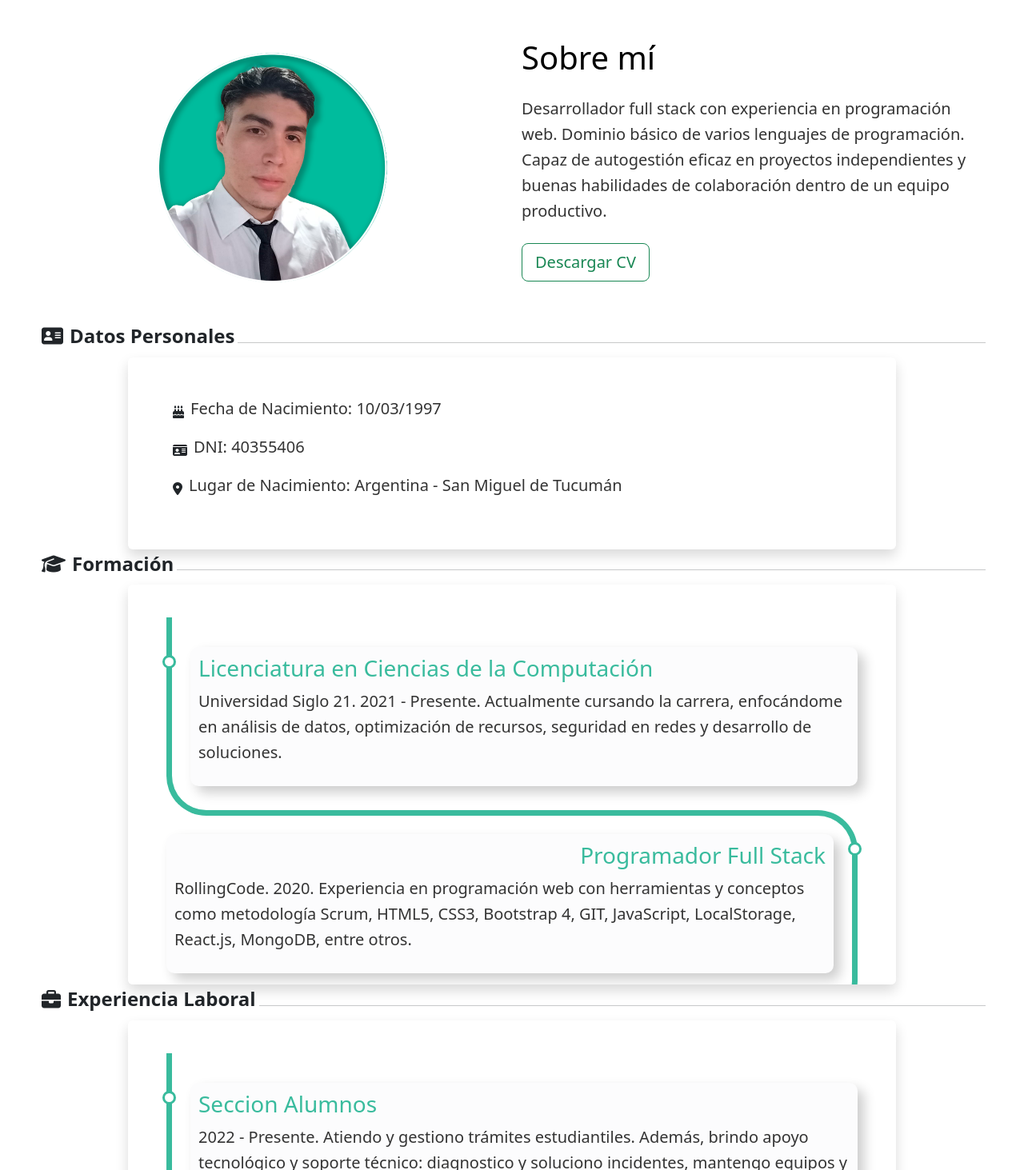
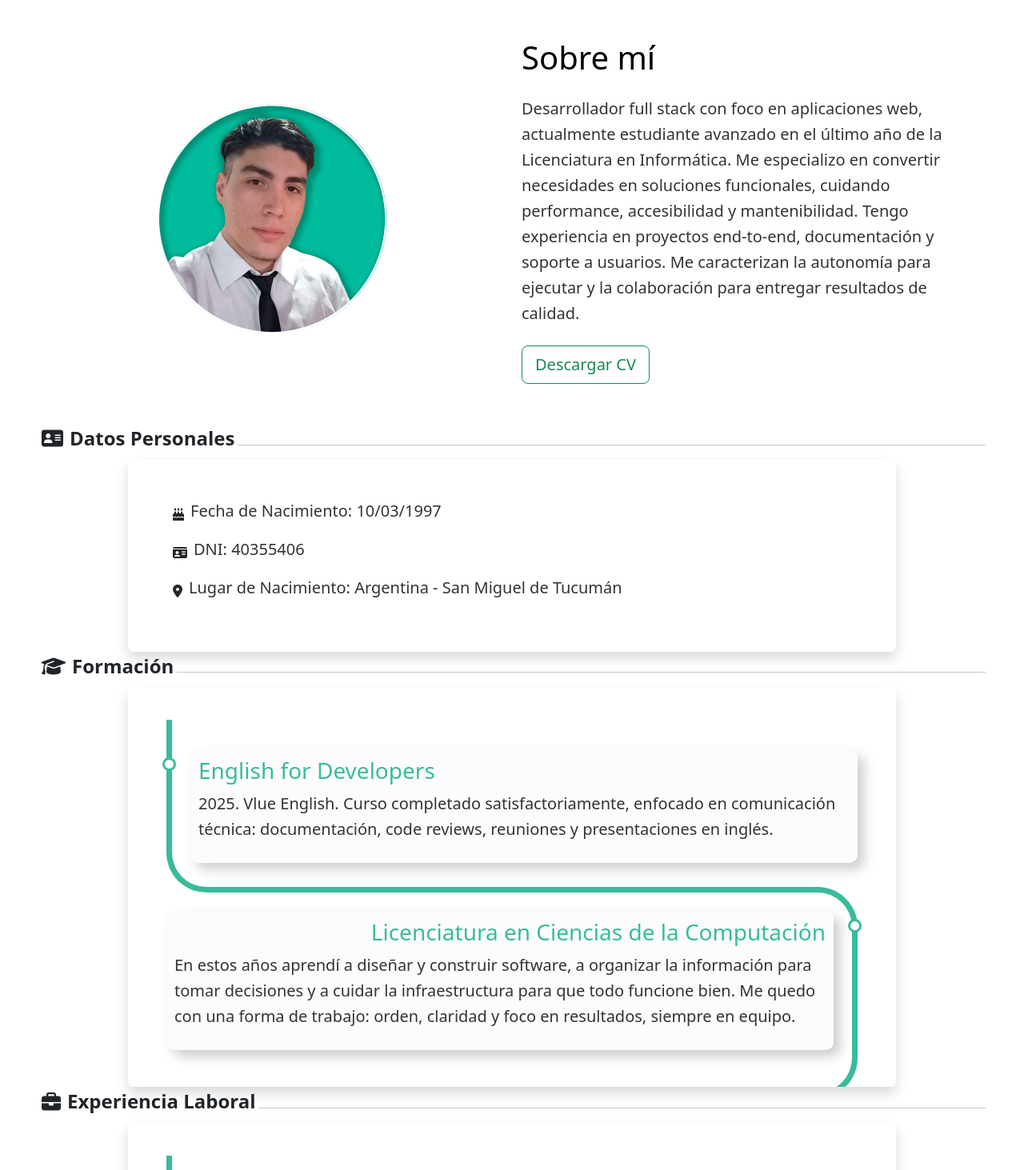
Before and after one commit to Eliseo-Baroni-97/personalpage, a React (Vite) app: page / in a window 1280 px wide. Shown: the part 647-2110 px from the top of the page at 80% size. Built offline with nearby package versions, Linux system fonts and the light colour scheme.

Commit message:
feat: Update profile descriptions and add new certification

```diff
--- a/i18n.js
+++ b/i18n.js
@@ -17,7 +17,7 @@ i18next
           "ocupacion": "Programmer",
           "bannerAlt": "Laptop on a desk with programming setup",
           "name": "About me",
-          "description": "Full stack developer with web programming experience. Basic mastery of various programming languages. Capable of effective self-management in independent projects and strong collaboration skills within a productive team.",
+          "description": "Full stack developer focused on web applications, currently an advanced student in the final year of a Bachelor's degree in Computer Science. I specialize in turning needs into functional solutions, taking care of performance, accessibility, and maintainability. I have experience in end-to-end projects, documentation, and user support. I am characterized by autonomy in execution and collaboration to deliver quality results.",
           "downloadCV": "Download CV",
           "datosPersonales": "Personal Data",
           "formacion": "Education",
@@ -30,7 +30,7 @@ i18next
           "dni": "DNI: 40355406",
           "lugarNacimiento": "Place of Birth: Argentina - San Miguel de Tucumán",
           "licenciaturaCienciasComputacion": "Bachelor's Degree in Computer Science",
-          "licenciaturaCienciasComputacionText": "Siglo 21 University. 2021 - Present. Currently studying the degree, focusing on data analysis, resource optimization, network security, and solution development.",
+          "licenciaturaCienciasComputacionText": "In these years, I learned to design and build software, to organize information for decision-making, and to maintain the infrastructure to ensure everything works well. I've adopted a work method: order, clarity, and a focus on results, always as a team.",
           "programadorFullStack": "Full Stack Developer",
           "programadorFullStackText": "RollingCode. 2020. Experience in web programming with tools and concepts like Scrum methodology, HTML5, CSS3, Bootstrap 4, GIT, JavaScript, LocalStorage, React.js, MongoDB, among others.",
           "cursoInglesAdultos": "English Course for Adults",
@@ -43,9 +43,11 @@ i18next
           "tecnicoITText": "Escuela Técnica N°5. 2015. Technical secondary education with knowledge in computing and technology.",
           "tecnicoReparacionPC": "PC Repair Technician",
           "tecnicoReparacionPCText": "UTN. 2014. Hardware diagnostics and repair, operating systems, and network troubleshooting.",
+          "englishForDevelopersTitle": "English for Developers",
+          "englishForDevelopersText": "Vlue English. Course successfully completed, focused on technical communication: documentation, code reviews, meetings, and presentations in English.",
+          "englishForDevelopersDate": "2025",
           "seccionAlumnosTitle": "Student Section",
           "seccionAlumnosDescription": "I handle and manage student procedures. Additionally, I provide technological support and technical assistance: diagnosing and resolving incidents, maintaining equipment and networks, and optimizing processes with digital tools.",
-          "seccionAlumnosDate": "2022 - Present",
           "fundacionSolTitle": "S.O.L. Foundation — Website Development",
           "fundacionSolDescription": "Designed and developed the institutional website end-to-end: content architecture, responsive UI, basic SEO, and deployment, with a focus on accessibility and performance.",
           "fundacionSolDate": "2025",
@@ -105,7 +107,7 @@ i18next
           "ocupacion": "Programador",
           "bannerAlt": "Laptop sobre un escritorio con un entorno de programación",
           "name": "Sobre mí",
-          "description": "Desarrollador full stack con experiencia en programación web. Dominio básico de varios lenguajes de programación. Capaz de autogestión eficaz en proyectos independientes y buenas habilidades de colaboración dentro de un equipo productivo.",
+          "description": "Desarrollador full stack con foco en aplicaciones web, actualmente estudiante avanzado en el último año de la Licenciatura en Informática. Me especializo en convertir necesidades en soluciones funcionales, cuidando performance, accesibilidad y mantenibilidad. Tengo experiencia en proyectos end-to-end, documentación y soporte a usuarios. Me caracterizan la autonomía para ejecutar y la colaboración para entregar resultados de calidad.",
           "downloadCV": "Descargar CV",
           "datosPersonales": "Datos Personales",
           "formacion": "Formación",
@@ -118,7 +120,7 @@ i18next
           "dni": "DNI: 40355406",
           "lugarNacimiento": "Lugar de Nacimiento: Argentina - San Miguel de Tucumán",
           "licenciaturaCienciasComputacion": "Licenciatura en Ciencias de la Computación",
-          "licenciaturaCienciasComputacionText": "Universidad Siglo 21. 2021 - Presente. Actualmente cursando la carrera, enfocándome en análisis de datos, optimización de recursos, seguridad en redes y desarrollo de soluciones.",
+          "licenciaturaCienciasComputacionText": "En estos años aprendí a diseñar y construir software, a organizar la información para tomar decisiones y a cuidar la infraestructura para que todo funcione bien. Me quedo con una forma de trabajo: orden, claridad y foco en resultados, siempre en equipo.",
           "programadorFullStack": "Programador Full Stack",
           "programadorFullStackText": "RollingCode. 2020. Experiencia en programación web con herramientas y conceptos como metodología Scrum, HTML5, CSS3, Bootstrap 4, GIT, JavaScript, LocalStorage, React.js, MongoDB, entre otros.",
           "cursoInglesAdultos": "Curso de Inglés para Adultos",
@@ -131,6 +133,9 @@ i18next
           "tecnicoITText": "Escuela Técnica N°5. 2015. Formación secundaria técnica con conocimientos en informática y tecnología.",
           "tecnicoReparacionPC": "Técnico en Reparación de PC",
           "tecnicoReparacionPCText": "UTN. 2014. Diagnóstico y reparación de hardware, sistemas operativos y solución de problemas en redes.",
+          "englishForDevelopersTitle": "English for Developers",
+          "englishForDevelopersText": "Vlue English. Curso completado satisfactoriamente, enfocado en comunicación técnica: documentación, code reviews, reuniones y presentaciones en inglés.",
+          "englishForDevelopersDate": "2025",
           "seccionAlumnosTitle": "Seccion Alumnos",
           "seccionAlumnosDescription": "Atiendo y gestiono trámites estudiantiles. Además, brindo apoyo tecnológico y soporte técnico: diagnostico y soluciono incidentes, mantengo equipos y redes, y optimizo procesos con herramientas digitales.",
           "seccionAlumnosDate": "2022 - Presente",
--- a/src/App.jsx
+++ b/src/App.jsx
@@ -20,6 +20,7 @@ const App = () => {
 
   // Datos para la línea de tiempo de Formación
   const educationItems = [
+    { titleKey: "englishForDevelopersTitle", textKey: "englishForDevelopersText", dateKey: "englishForDevelopersDate" },
     { titleKey: "licenciaturaCienciasComputacion", textKey: "licenciaturaCienciasComputacionText" },
     { titleKey: "programadorFullStack", textKey: "programadorFullStackText" },
     { titleKey: "cursoInglesAdultos", textKey: "cursoInglesAdultosText" },
```
